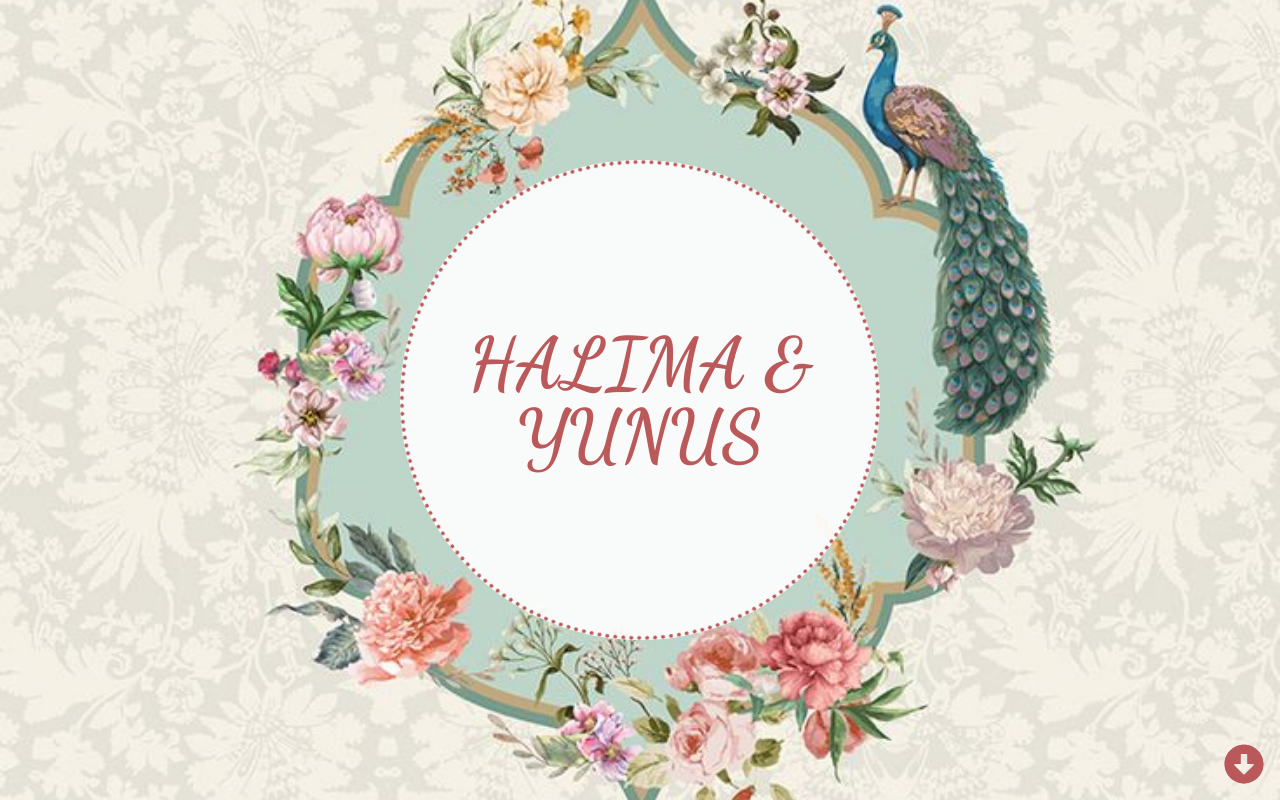
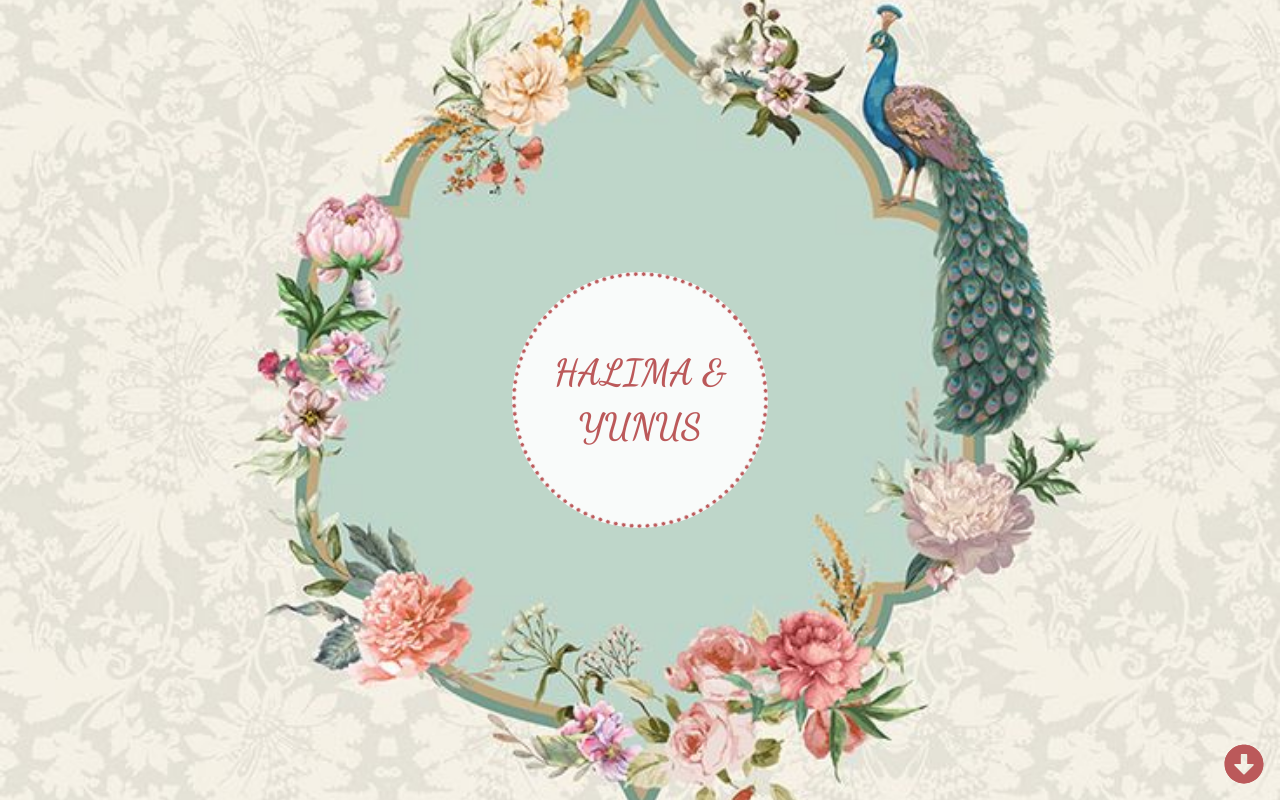
Before and after one commit to SehrishTanveer2002/wedding_Invitation, a React (Create React App) app in the folder wedding-invite/: page / in a window 1280 px wide. Built offline with nearby package versions, Linux system fonts and the light colour scheme.

Commit message:
updating files

```diff
--- a/wedding-invite/src/components/WeddingInvitation.jsx.jsx
+++ b/wedding-invite/src/components/WeddingInvitation.jsx.jsx
@@ -69,13 +69,9 @@ END:VCALENDAR`;
             exit={{ scale: 2.2, opacity: 0 }}
             transition={{ duration: 1 }}
           >
-    <div
-      className="relative flex items-center justify-center bg-white/90 rounded-full
-                 w-64 h-64 sm:w-72 sm:h-72 lg:w-96 lg:h-96 xl:w-[30rem] xl:h-[30rem]"
-    >
+            <div className="relative flex items-center justify-center w-64 h-64 bg-white/90 rounded-full">
               <h1
-        className="text-[#bb595a] text-4xl sm:text-5xl lg:text-6xl xl:text-7xl font-bold
-                   text-center leading-normal"
+                className="text-[#bb595a] text-4xl font-bold text-center leading-normal"
                 style={{
                   fontFamily: "'Dancing Script', cursive",
                 }}
@@ -90,7 +86,6 @@ END:VCALENDAR`;
             </div>
           </motion.div>
         )}
-
 
 {step === 1 && (
   <motion.div
```
Lines whose indentation alone changed are shown as unchanged.
